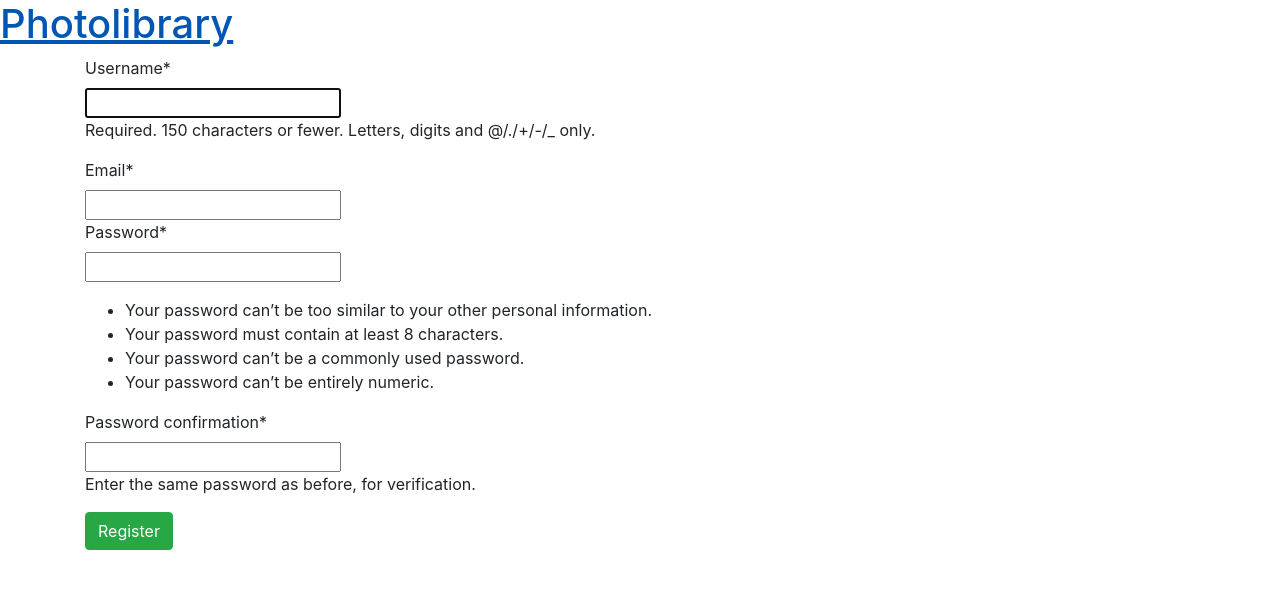
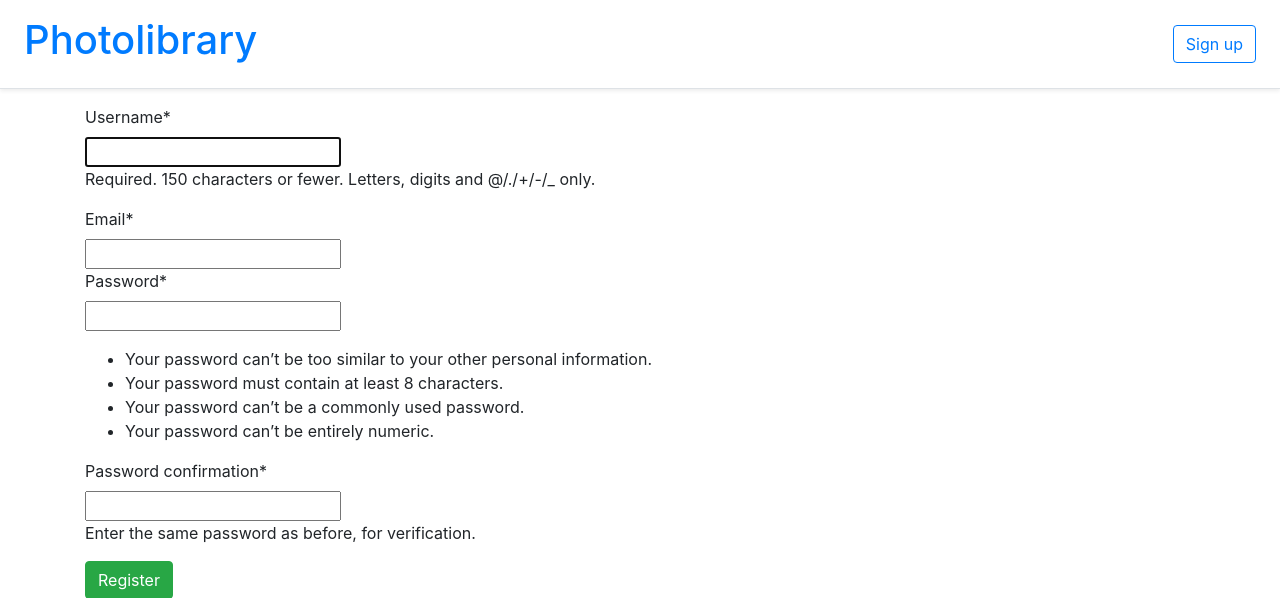
Before and after one commit to StGerman/assigments, a Django app: page /register/ in a window 1280 px wide. Shown: the top 598 px of the page. Run offline with Django 3.2, Linux system fonts and the light colour scheme; some libraries are stand-ins or nearby versions.

Commit message:
add sign-up button

```diff
--- a/django_photos/templates/_base.html
+++ b/django_photos/templates/_base.html
@@ -11,13 +11,23 @@
   <link rel="stylesheet" href="https://stackpath.bootstrapcdn.com/bootstrap/4.5.2/css/bootstrap.min.css"
     integrity="sha384-JcKb8q3iqJ61gNV9KGb8thSsNjpSL0n8PARn9HuZOnIxN0hoP+VmmDGMN5t9UJ0Z" crossorigin="anonymous">
 
-  <title>Hello, world!</title>
+  <title>{% block title %}Photolibrary{% endblock %}</title>
 </head>
 
 <body>
-  <div class="page-header">
-    <h1><a href="/">Photolibrary</a></h1>
+  <div class="d-flex flex-column flex-md-row align-items-center p-3 px-md-4 mb-3 bg-white border-bottom shadow-sm">
+    <div class="page-header my-0 mr-md-auto font-weight-normal">
+      <h1><a href="/">Photolibrary</a></h1>
+    </div>
+    <nav class="my-2 my-md-0 mr-md-3">
+      <!-- <a class="p-2 text-dark" href="#">Features</a>
+      <a class="p-2 text-dark" href="#">Enterprise</a>
+      <a class="p-2 text-dark" href="#">Support</a> -->
+      <!-- <a class="p-2 text-dark" href="#">Pricing</a> -->
+    </nav>
+    <a class="btn btn-outline-primary" href="/register">Sign up</a>
   </div>
+
 
   <div class="content container">
     <div class="row">
```
